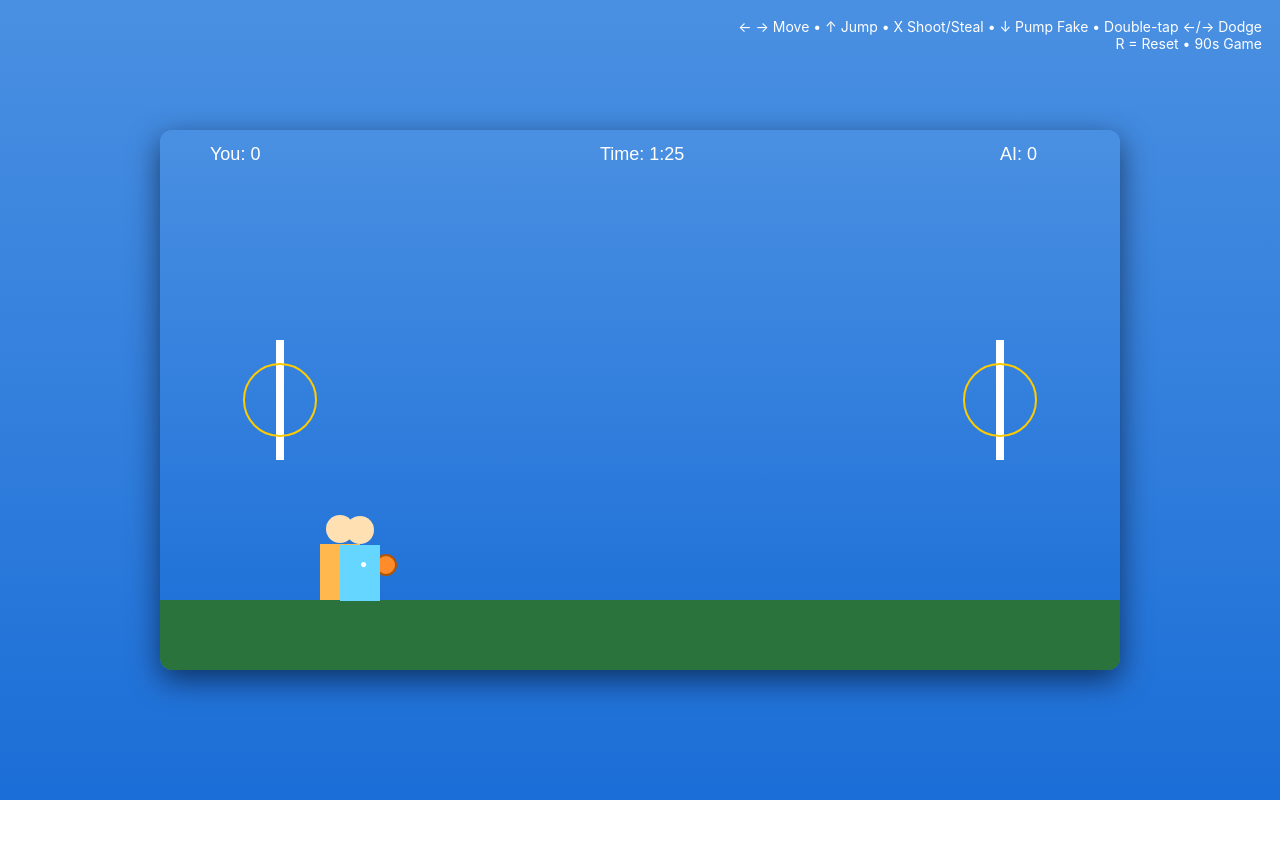
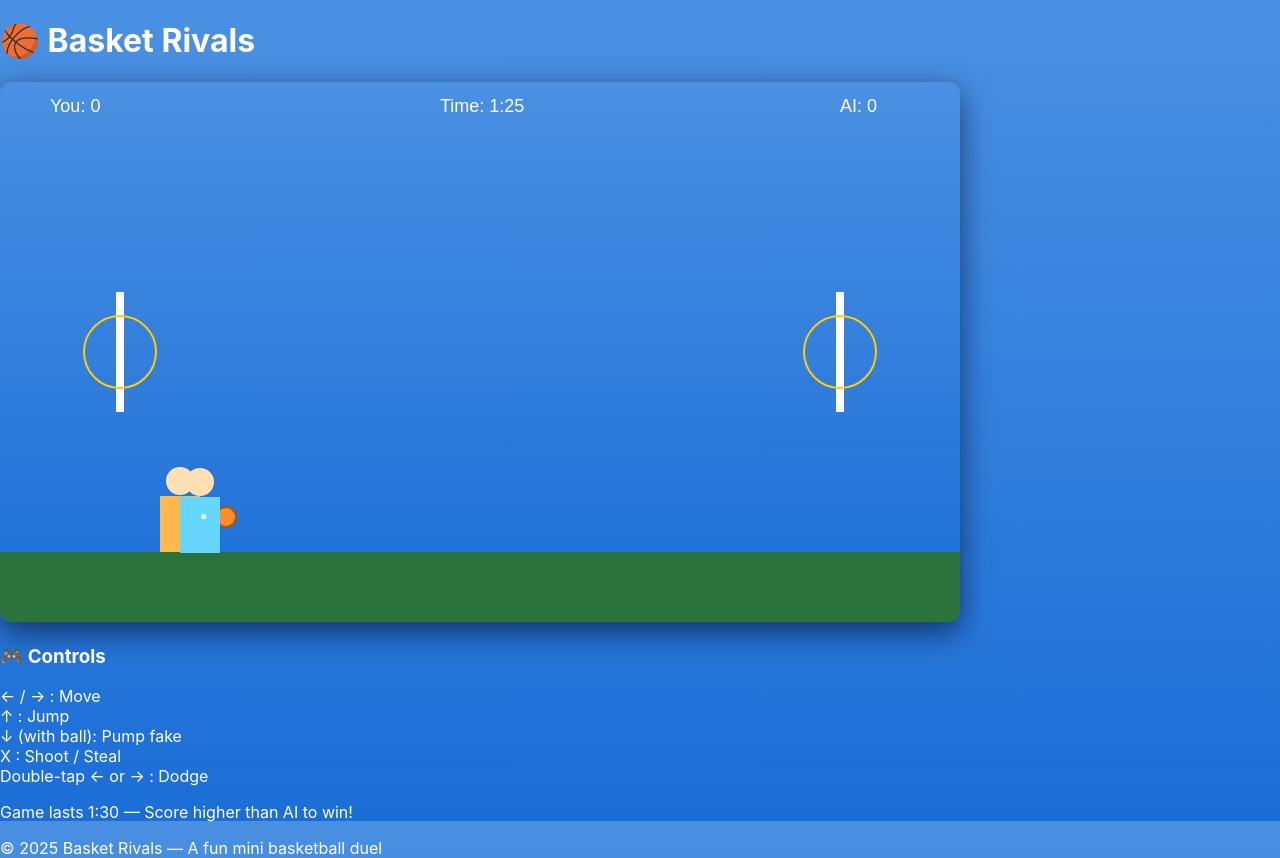
Before and after one commit to gamingvyn/basket-rivals, a plain HTML site: page index.html in a window 1280 px wide. Before the commit the page ends 800 px from the top, so only its background shows below. Drawn offline with Linux system fonts and the light colour scheme.

Commit message:
Update HTML structure and improve accessibility

```diff
--- a/index.html
+++ b/index.html
@@ -1,20 +1,31 @@
-<!doctype html>
+<!DOCTYPE html>
 <html lang="en">
 <head>
-  <meta charset="utf-8" />
-  <meta name="viewport" content="width=device-width, initial-scale=1" />
+  <meta charset="UTF-8">
+  <meta name="viewport" content="width=device-width, initial-scale=1.0">
   <title>Basket Rivals 🏀</title>
-  <link rel="stylesheet" href="style.css" />
+  <link rel="stylesheet" href="style.css">
 </head>
 <body>
-  <div class="wrap">
+  <div class="game-wrapper">
+    <h1 class="title">🏀 Basket Rivals</h1>
     <canvas id="game" width="960" height="540"></canvas>
-    <div class="ui" id="scoreboard"></div>
-    <div class="controls">
-      <div>← → Move • ↑ Jump • X Shoot/Steal • ↓ Pump Fake • Double-tap ←/→ Dodge</div>
-      <div>R = Reset • 90s Game</div>
+    <div class="instructions">
+      <h3>🎮 Controls</h3>
+      <p>
+        ← / → : Move<br>
+        ↑ : Jump<br>
+        ↓ (with ball): Pump fake<br>
+        X : Shoot / Steal<br>
+        Double-tap ← or → : Dodge<br>
+      </p>
+      <p>Game lasts 1:30 — Score higher than AI to win!</p>
     </div>
+    <footer>
+      <p>© 2025 Basket Rivals — A fun mini basketball duel</p>
+    </footer>
   </div>
+
   <script src="game.js"></script>
 </body>
 </html>
```
